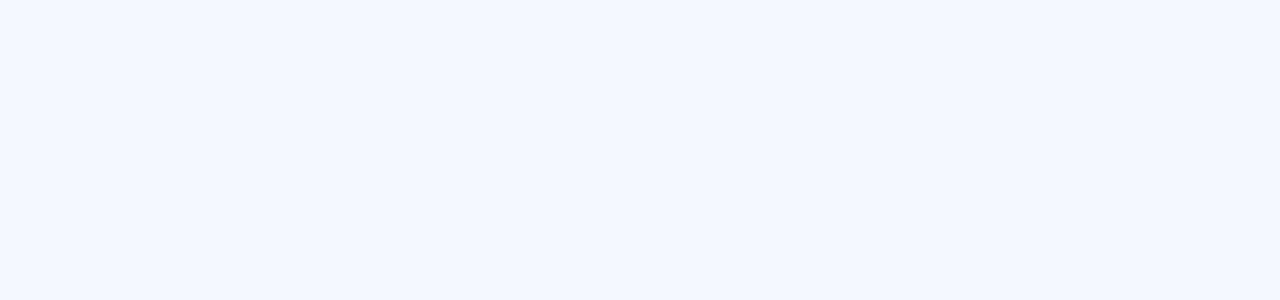
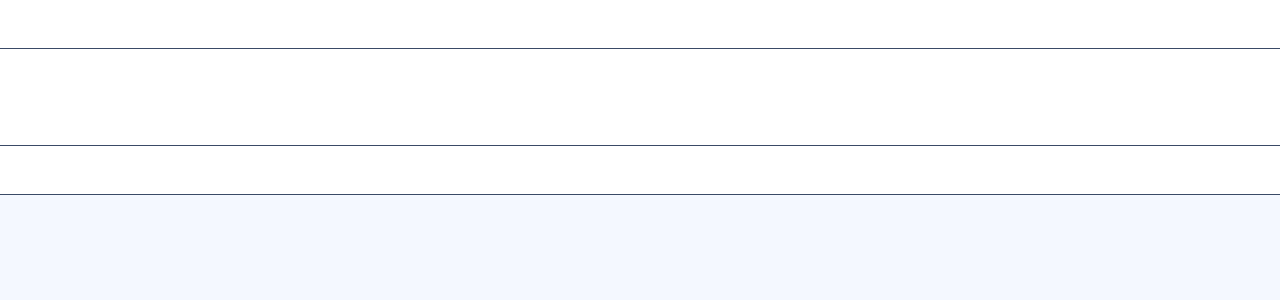
Before and after one commit to james-j-cassidy/james-j-cassidy.github.io, a React (Vite) app: page / in a window 1280 px wide. Shown: the top 300 px of the page. Built offline with nearby package versions, Linux system fonts and the light colour scheme.

Commit message:
Add skip link and header shell with top bar, main body and tab bar

```diff
--- a/src/App.tsx
+++ b/src/App.tsx
@@ -1,5 +1,16 @@
+import Header from "./components/Header/Header";
+import SkipLink from "./components/SkipLink/SkipLink";
+
+const MAIN_CONTENT_ID = "main-content";
+
 function App() {
-  return <main />;
+  return (
+    <>
+      <SkipLink targetId={MAIN_CONTENT_ID} label="Skip to main content" />
+      <Header />
+      <main id={MAIN_CONTENT_ID} tabIndex={-1} />
+    </>
+  );
 }
 
 export default App;
--- /dev/null
+++ b/src/components/Header/Header.module.scss
@@ -0,0 +1,13 @@
+// Sticky keeps the header in normal flow, so main needs no top padding,
+// and it adapts automatically when the header squashes on scroll.
+.header {
+  position: sticky;
+  top: 0;
+  z-index: 100; // below the skip link (1000)
+
+  display: flex;
+  flex-direction: column;
+
+  background: var(--color-surface);
+  color: var(--color-text);
+}
--- /dev/null
+++ b/src/components/Header/Header.tsx
@@ -0,0 +1,16 @@
+import styles from "./Header.module.scss";
+import HeaderMainBody from "./HeaderMainBody/HeaderMainBody";
+import HeaderTabBar from "./HeaderTabBar/HeaderTabBar";
+import HeaderTopBar from "./HeaderTopBar/HeaderTopBar";
+
+function Header() {
+  return (
+    <header className={styles.header}>
+      <HeaderTopBar />
+      <HeaderMainBody />
+      <HeaderTabBar />
+    </header>
+  );
+}
+
+export default Header;
--- /dev/null
+++ b/src/components/Header/HeaderMainBody/HeaderMainBody.module.scss
@@ -0,0 +1,8 @@
+.mainBody {
+  display: flex;
+  align-items: center;
+  gap: var(--space-6);
+  padding: var(--space-4);
+  min-block-size: var(--space-16); // temporary: visible until content lands
+  border-block-end: 1px solid var(--color-text-muted);
+}
--- /dev/null
+++ b/src/components/Header/HeaderMainBody/HeaderMainBody.tsx
@@ -0,0 +1,7 @@
+import styles from "./HeaderMainBody.module.scss";
+
+function HeaderMainBody() {
+  return <div className={styles.mainBody} />;
+}
+
+export default HeaderMainBody;
--- /dev/null
+++ b/src/components/Header/HeaderTabBar/HeaderTabBar.module.scss
@@ -0,0 +1,7 @@
+.tabBar {
+  display: flex;
+  align-items: stretch;
+  padding-inline: var(--space-4);
+  min-block-size: var(--space-12); // temporary: visible until content lands
+  border-block-end: 1px solid var(--color-text-muted);
+}
--- /dev/null
+++ b/src/components/Header/HeaderTabBar/HeaderTabBar.tsx
@@ -0,0 +1,7 @@
+import styles from "./HeaderTabBar.module.scss";
+
+function HeaderTabBar() {
+  return <div className={styles.tabBar} />;
+}
+
+export default HeaderTabBar;
--- /dev/null
+++ b/src/components/Header/HeaderTopBar/HeaderTopBar.module.scss
@@ -0,0 +1,8 @@
+.topBar {
+  display: flex;
+  align-items: center;
+  gap: var(--space-4);
+  padding-inline: var(--space-4);
+  min-block-size: var(--space-12); // temporary: visible until content lands
+  border-block-end: 1px solid var(--color-text-muted);
+}
--- /dev/null
+++ b/src/components/Header/HeaderTopBar/HeaderTopBar.tsx
@@ -0,0 +1,7 @@
+import styles from "./HeaderTopBar.module.scss";
+
+function HeaderTopBar() {
+  return <div className={styles.topBar} />;
+}
+
+export default HeaderTopBar;
--- /dev/null
+++ b/src/components/SkipLink/SkipLink.module.scss
@@ -0,0 +1,27 @@
+// Hidden above the viewport until it gets keyboard focus (WCAG 2.4.1).
+// It is moved off-screen with transform, not display or visibility,
+// so screen readers and the keyboard can still reach it.
+.skipLink {
+  position: fixed;
+  top: var(--space-2);
+  inset-inline-start: var(--space-2); // left in LTR, right in RTL (Farsi)
+  z-index: 1000; // above the fixed header
+
+  display: inline-flex;
+  align-items: center;
+  min-block-size: var(--target-min);
+  padding-inline: var(--space-4);
+
+  background: var(--color-accent-bg);
+  color: var(--color-on-accent);
+  font-weight: 600;
+  text-decoration: underline;
+  border-radius: var(--radius-sm);
+
+  transform: translateY(calc(-100% - var(--space-4)));
+  transition: transform var(--duration-fast) var(--ease-out);
+
+  &:focus {
+    transform: translateY(0);
+  }
+}
--- /dev/null
+++ b/src/components/SkipLink/SkipLink.tsx
@@ -0,0 +1,16 @@
+import styles from "./SkipLink.module.scss";
+
+interface SkipLinkProps {
+  targetId: string;
+  label: string;
+}
+
+function SkipLink({ targetId, label }: SkipLinkProps) {
+  return (
+    <a className={styles.skipLink} href={`#${targetId}`}>
+      {label}
+    </a>
+  );
+}
+
+export default SkipLink;
```
